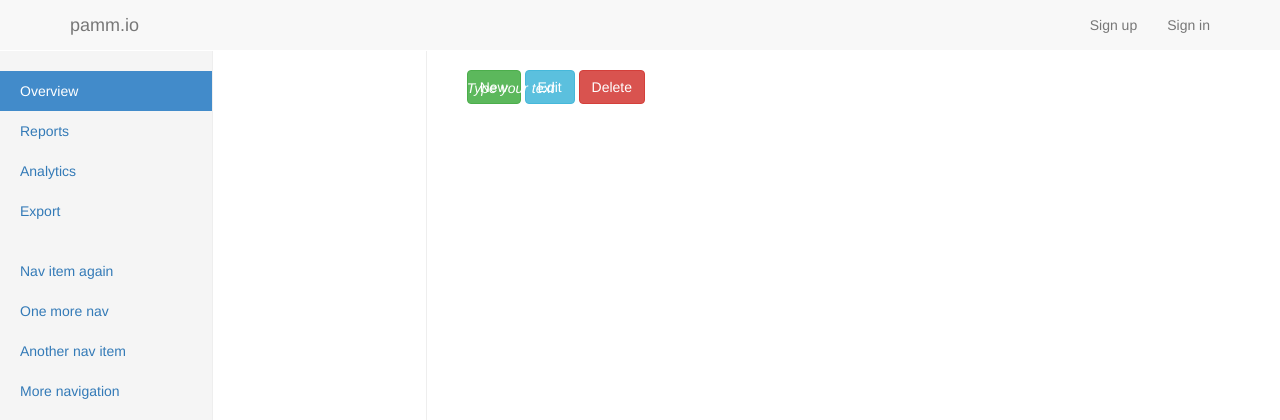
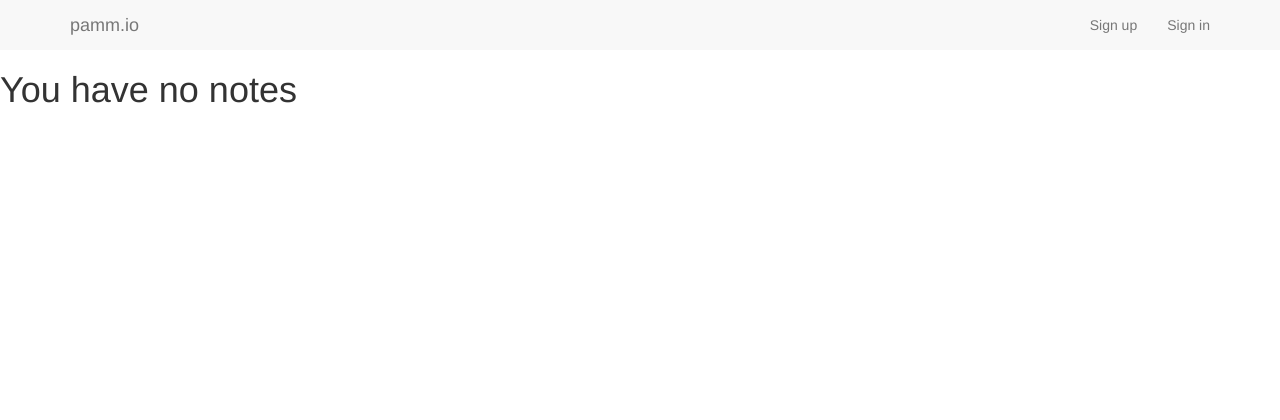
Before and after one commit to meras/noted, a Django app: page /notes/ in a window 1280 px wide. Shown: the top 420 px of the page. Run offline with Django 3.2, Linux system fonts and the light colour scheme; data that the repository does not hold is empty; parts of the project's set-up code (start-up, migrations or seed data) failed here and were passed over; some libraries are stand-ins or nearby versions.

Commit message:
UseCase: No notes to view

```diff
--- a/noted/templates/notes/index.html
+++ b/noted/templates/notes/index.html
@@ -1,7 +1,11 @@
 {% extends 'base.html' %}
 {% load static %}
 {% block body %}
-
+    <div id="sunset">
+        {% if not notes %}
+            {#    <script>$('#mango').css("background-image", "url(http://i.imgur.com/RDBMPs9.jpg",);  </script>#}
+            <h1>You have no notes</h1>
+        {% else %}
     <div class="container-fluid">
         <div class="row">
             <div class="col-sm-2 sidebar">
@@ -63,4 +67,6 @@
         var title = new MediumEditor('.note-info>section');
 
     </script>
+  </div>
+ {% endif %}
 {% endblock body %}
```
Also changed, not shown: noted/static/noted/img/pam.jpg (added).
